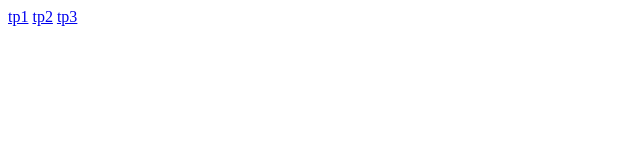
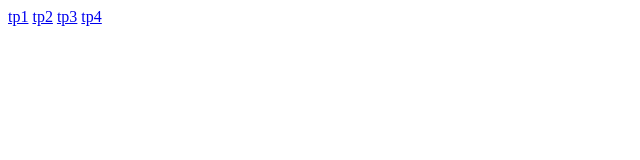
Before and after one commit to Lylyx97/TP3, a plain HTML site: page index.html in a window 1280 px wide. Shown: the full height of the page, 0-640 px from the left. Drawn offline with Linux system fonts and the light colour scheme.

Commit message:
Update index.html

```diff
--- a/index.html
+++ b/index.html
@@ -7,5 +7,6 @@
 <a href="article.html">tp1</a>
 <a href="article2.html">tp2</a>
 <a href="article3.html">tp3</a>
+	<a href="article4.html">tp4</a>
 </body>
 </html>
```
